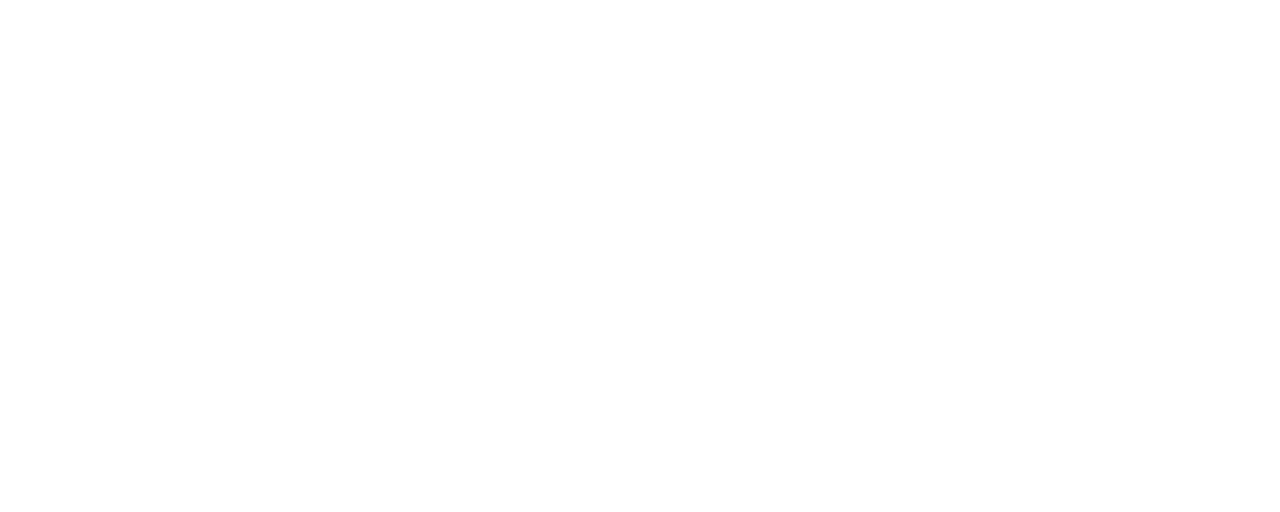
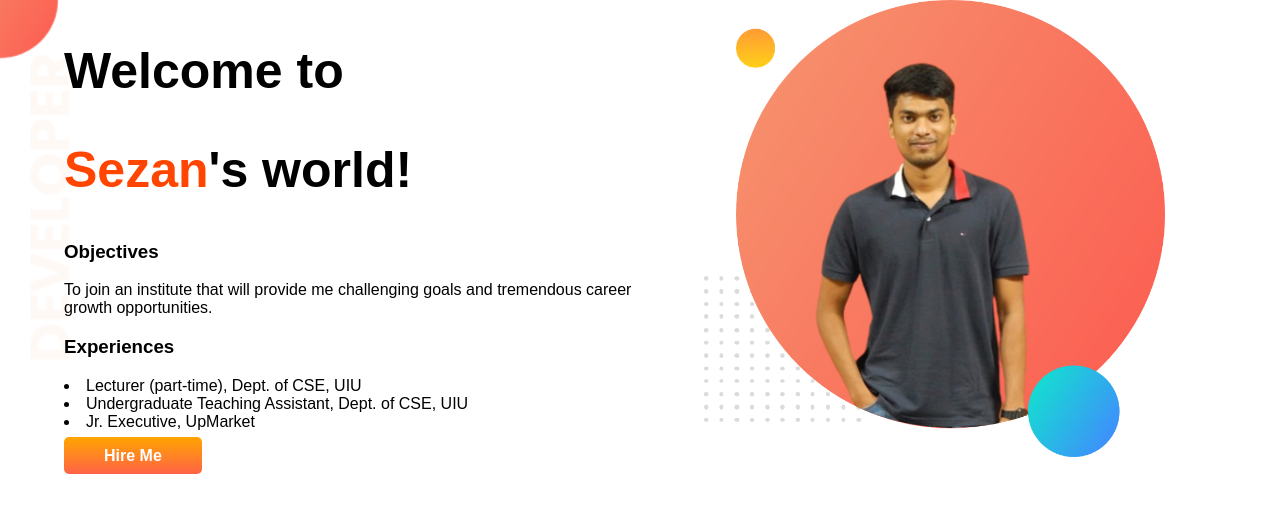
Before and after one commit to md-saikat/Web-development-course, a plain HTML site: page module-4/portfolio-index.html in a window 1280 px wide. Drawn offline with Linux system fonts and the light colour scheme; a web font is replaced by a local one.

Commit message:
Top section added of the personal portfolio

```diff
--- a/module-4/portfolio-index.html
+++ b/module-4/portfolio-index.html
@@ -1,13 +1,47 @@
 <!DOCTYPE html>
 <html lang="en">
+
 <head>
     <meta charset="UTF-8">
     <meta http-equiv="X-UA-Compatible" content="IE=edge">
     <meta name="viewport" content="width=device-width, initial-scale=1.0">
     <title>Sezan's portfolio</title>
+
+    <link rel="preconnect" href="https://fonts.googleapis.com">
+    <link rel="preconnect" href="https://fonts.gstatic.com" crossorigin>
+    <link href="https://fonts.googleapis.com/css2?family=Roboto:ital@1&family=Smooch+Sans&display=swap"
+        rel="stylesheet">
+
     <link rel="stylesheet" href="style.css">
 </head>
+
 <body>
 
+    <section class="top-section">
+        <div class="half-width">
+            <h1>Welcome to</h1>
+            <h1><span class="orangered">Sezan</span>'s world!</h1>
+
+            <h3>Objectives</h3>
+            <p>To join an institute that will provide me challenging goals and tremendous career growth opportunities.
+            </p>
+
+            <h3>Experiences</h3>
+            <p>
+                <li>Lecturer (part-time), Dept. of CSE, UIU</li>
+                <li>Undergraduate Teaching Assistant, Dept. of CSE, UIU</li>
+                <li>Jr. Executive, UpMarket</li>
+            </p>
+
+            <a class="link-button" target="_blank" href="https://www.facebook.com/sezan03">Hire Me</a>
+
+        </div>
+
+        <div class="half-width">
+            <img src="images/dp1.png" alt="">
+        </div>
+    </section>
+
 </body>
+
 </html>
--- a/module-4/style.css
+++ b/module-4/style.css
@@ -0,0 +1,41 @@
+body{
+    font-family: 'Roboto', sans-serif;
+    font-family: 'Smooch Sans', sans-serif;
+    margin: 0;
+}
+
+h1{
+    font-size: 50px;
+}
+
+.orangered{
+    color: orangered;
+}
+
+section{
+    display: flex;
+}
+
+.half-width{
+    width: 50%;
+    padding-left: 5%;
+}
+
+.half-width img{
+    width: 80%;
+}
+
+.link-button{
+    text-decoration: none; /*for removing underline*/
+    background-image: linear-gradient(orange, tomato); /*gradient background*/
+    padding: 10px 40px; /*up&down 10px, left&right 40px*/
+    color: white;
+    font-weight: 700;
+    border-radius: 5px;
+
+}
+
+.top-section{
+    background-image: url(images/top-banner.png);
+    background-repeat: no-repeat;
+}
```
Also changed, not shown: module-4/images/dp1.png (added), module-4/images/dp2.png (added), module-4/images/dream-bg.png (added), module-4/images/exp-bg.png (added), module-4/images/jhankar.png (added), module-4/images/jhankar2.png (added), module-4/images/my-bg.png (added), module-4/images/my-bg2.png (added), module-4/images/top-banner.png (added), 7 other files.
